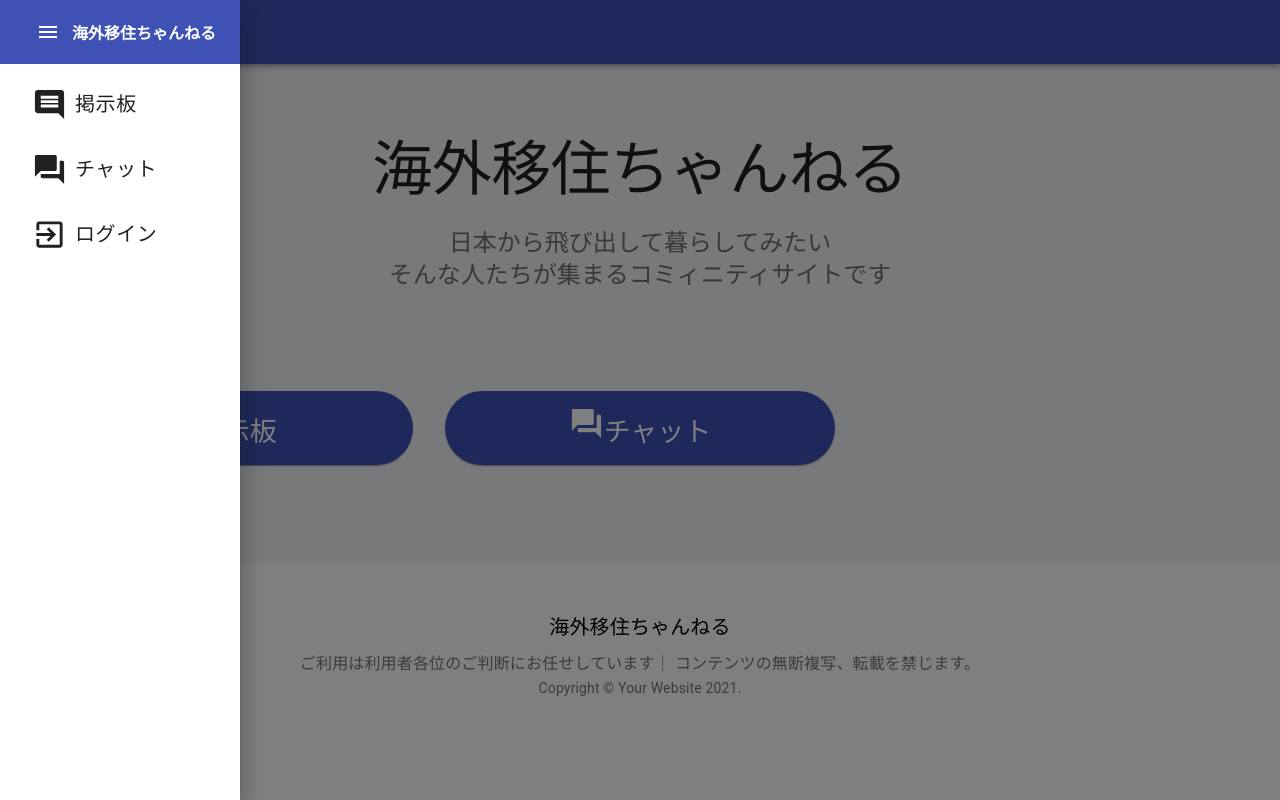
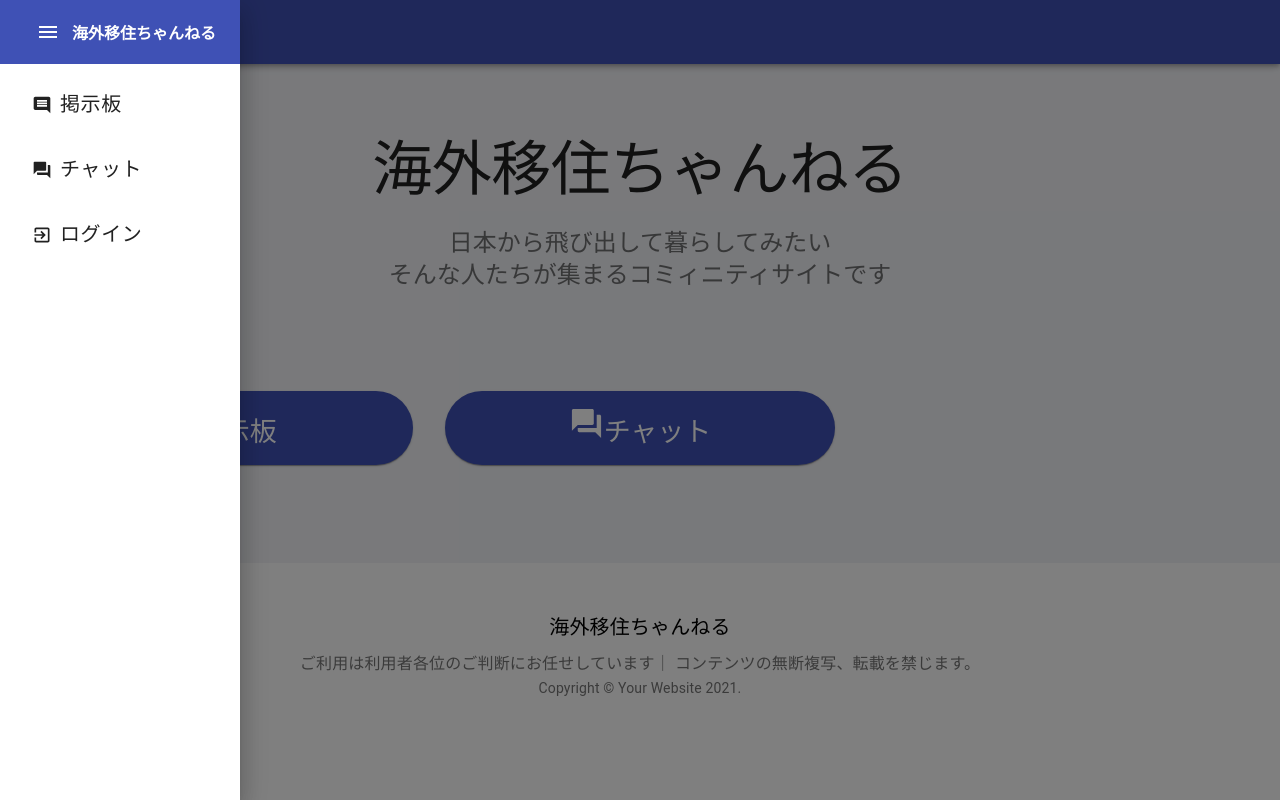
Before and after one commit to arsdeeennya/frontend, a React (Create React App) app: page / in a window 1280 px wide. Both pictures are taken after a click on the button "open drawer". Built offline with nearby package versions, Linux system fonts and the light colour scheme; no server answers.

Commit message:
hardcode修正

```diff
--- a/src/components/Header.tsx
+++ b/src/components/Header.tsx
@@ -112,9 +112,12 @@ const Header: React.FC =  () => {
     if (event.type === 'keydown' && (event.key === 'Tab' || event.key === 'Shift')) {
       return;
     }
-
     setOpen(false);
   };
+
+  const cards= [{title: '掲示板', icon: <CommentIcon fontSize="large"/>, url: '/thread'},
+                {title: 'チャット', icon: <ForumIcon fontSize="large"/>, url: '/chat'},
+                {title: 'ログイン', icon: <ExitToAppIcon fontSize="large"/>, url: '/login'}];
 
   return (
     <React.Fragment>
@@ -160,21 +163,13 @@ const Header: React.FC =  () => {
           </Link>
         </div>
         <List>
-          <Link to="/thread" onClick={handleDrawerClose} className={classes.header}>
-            <DrawerButton startIcon={<CommentIcon style={{ fontSize: 35 }}/>}>
-              掲示板
-            </DrawerButton>
-          </Link>
-          <Link to="/chat" onClick={handleDrawerClose} className={classes.header}>
-            <DrawerButton startIcon={<ForumIcon style={{ fontSize: 35 }}/>}>
-              チャット
-            </DrawerButton>
-          </Link>
-          <Link to="/login" onClick={handleDrawerClose} className={classes.header}>
-            <DrawerButton startIcon={<ExitToAppIcon style={{ fontSize: 35 }}/>}>
-              ログイン
-            </DrawerButton>
-          </Link>
+          {cards.map((card, index: number) => (
+            <Link to={card.url} onClick={handleDrawerClose} className={classes.header} key={index}>
+              <DrawerButton startIcon={card.icon}>
+                {card.title}
+              </DrawerButton>
+            </Link>
+          ))}
         </List>
       </Drawer>
 
```
